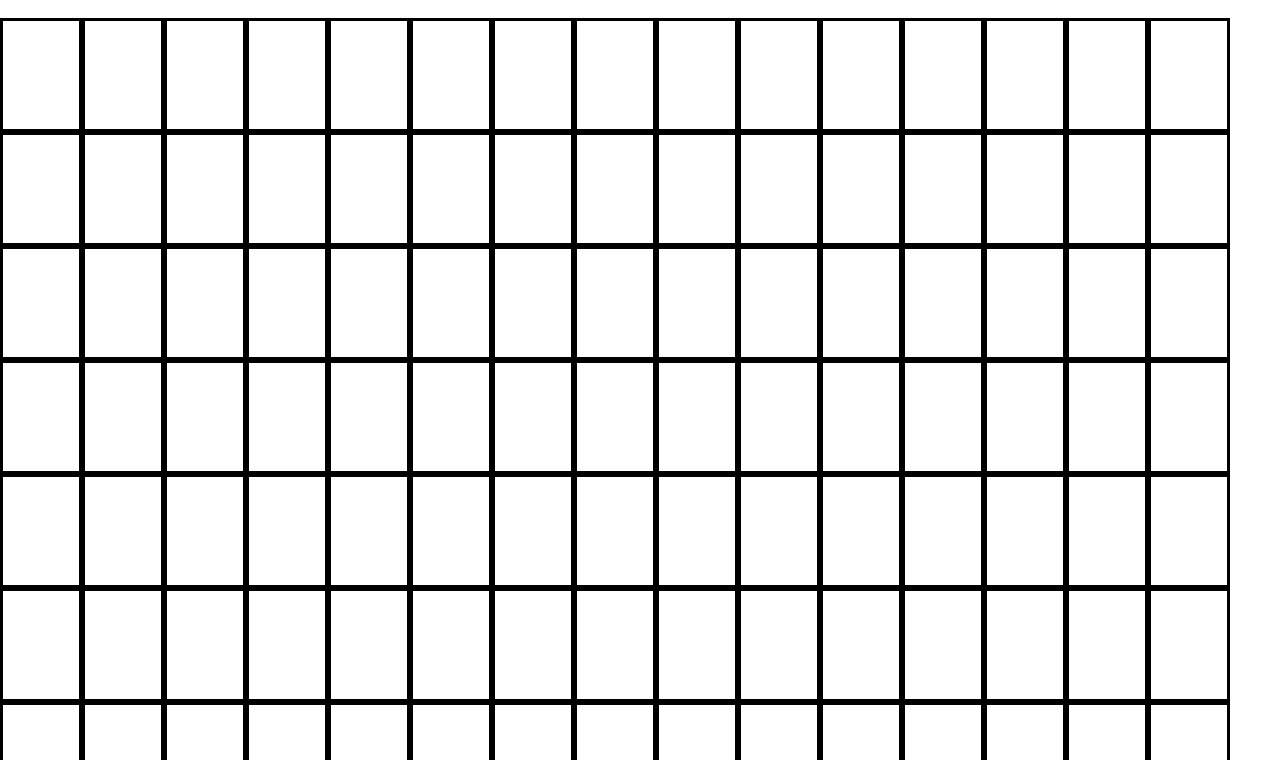
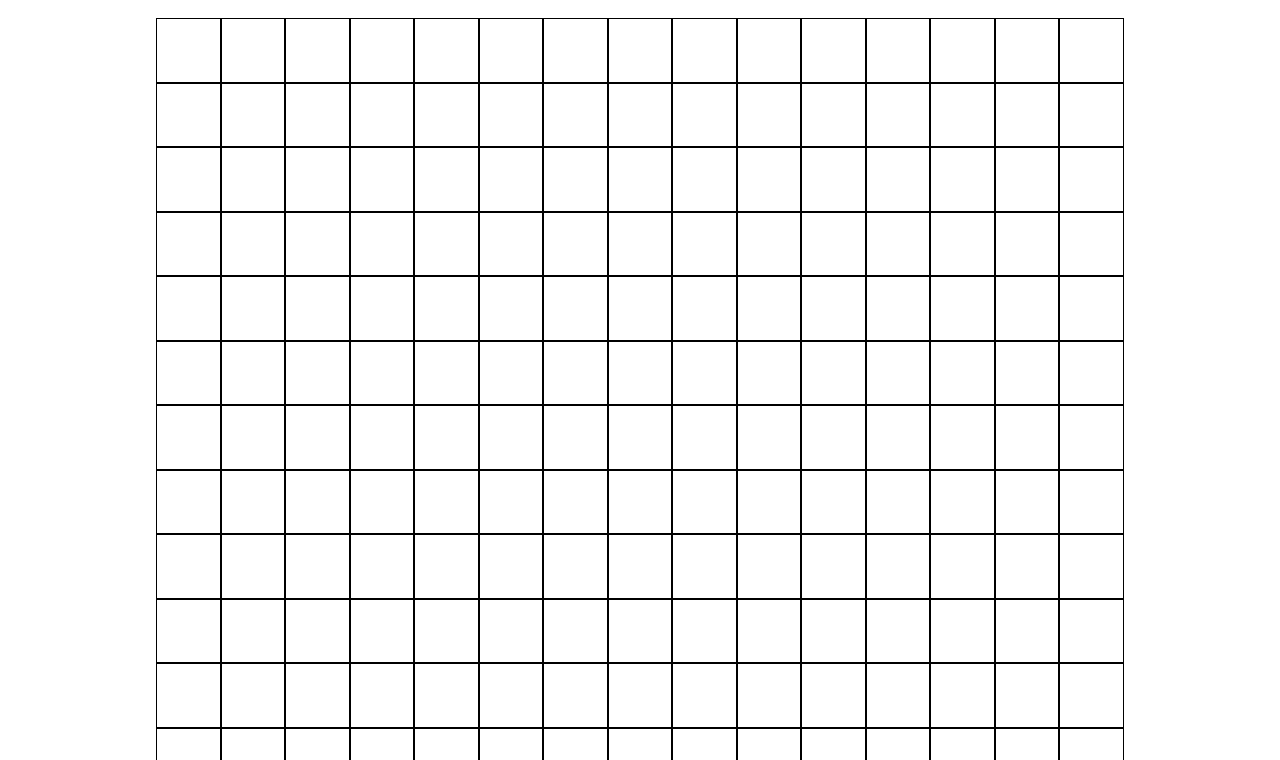
Before and after one commit to iBePixel/Etch-a-Sketch, a plain HTML site: page index.html in a window 1280 px wide. Shown: the part 40-800 px from the top of the page. Drawn offline with Linux system fonts and the light colour scheme.

Commit message:
Working through overlapping issues with higher numbers, WIP.

```diff
--- a/etch-a-sketch.js
+++ b/etch-a-sketch.js
@@ -23,7 +23,11 @@ function createGrid(count){
     for (let i = 0; i < squares; i++){
         createDiv()
         div = document.getElementsByClassName("cube");
-        div[i].style.width = `calc(95% / ${count}`
+
+        let size = 1000 / count;
+
+        div[i].style.width = `${size}px`
+        div[i].style.height = `${size}px`
     }
 
 
--- a/index.html
+++ b/index.html
@@ -1,7 +1,7 @@
 <html>
-    <header>
+    <head>
         <link rel="stylesheet" href="./style.css">
-    </header>
+    </head>
 
         <h1>Etch-A-Sketch</h1>
         <div id="container">
@@ -10,4 +10,5 @@
             </div>
         </div>
     <script src="./etch-a-sketch.js"></script>
+
 </html>
--- a/style.css
+++ b/style.css
@@ -7,19 +7,20 @@ div {
     flex-wrap: wrap;
 }
 
-.container {
-    width: 500px;
-    height: 500px;
-    border: 10px;
-    border-color: blue;
+#container {
+    justify-content: center;
 }
 
 .cube {
-    border-style: solid;
-    height: auto;
-    min-height: 100%;
+    border: solid black 1px;
 }
 
 body {
     margin: 0;
 }
+
+#grid-window {
+    justify-content: center;
+    width: 1000px;
+    height: 1000px;
+}
```
